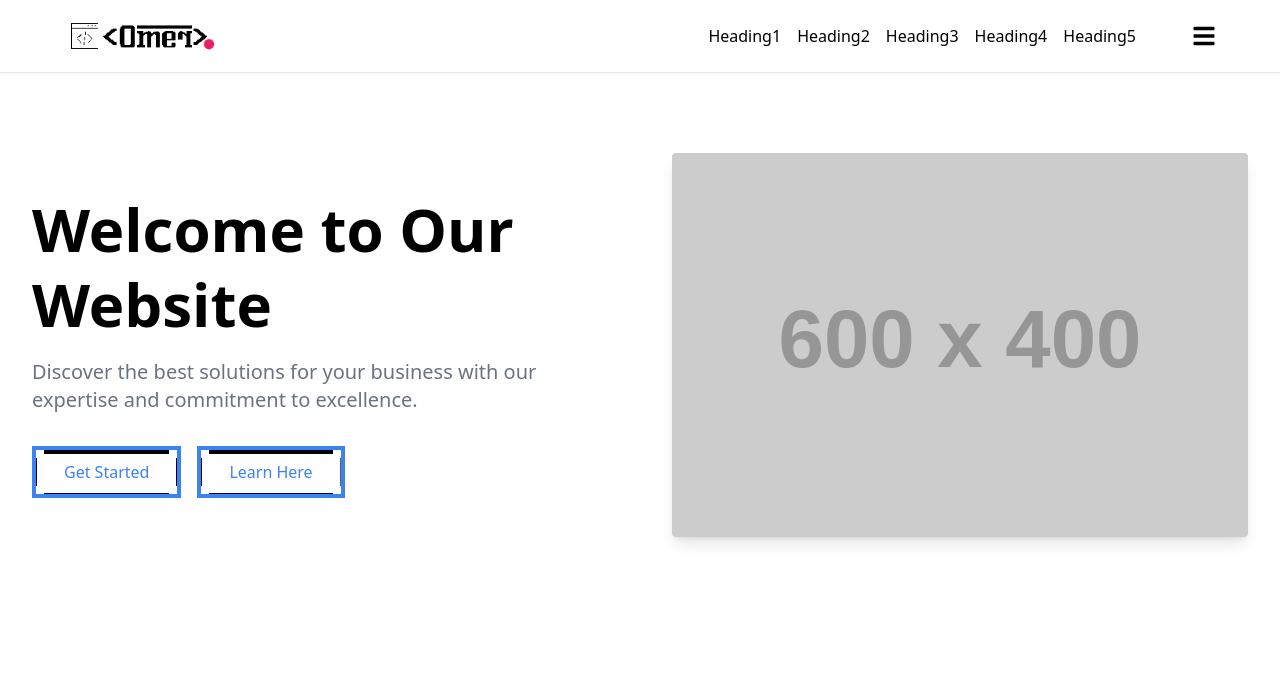
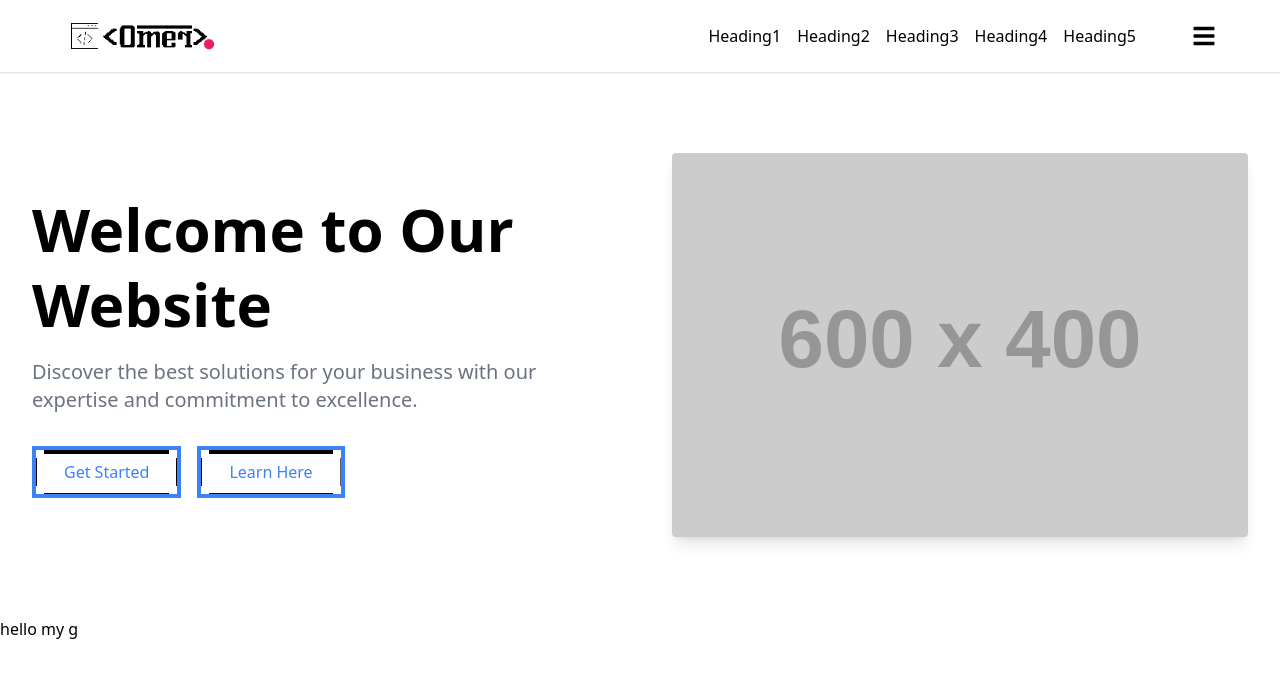
Before and after one commit to engromerbaig/portfolio-react, a React (Vite) app: page / in a window 1280 px wide. Shown: the top 678 px of the page. Built offline with nearby package versions, Linux system fonts and the light colour scheme.

Commit message:
added mb

```diff
--- a/src/Components/Home/Home.jsx
+++ b/src/Components/Home/Home.jsx
@@ -1,8 +1,12 @@
 import Hero from "../Hero/Hero";
+import Service from "../Service/Service";
 
 const Home = () => {
     return (<div>
 <Hero />
+<div className="mb-80">
+    hello my g
+</div>
 
     </div>  );
 }
```
